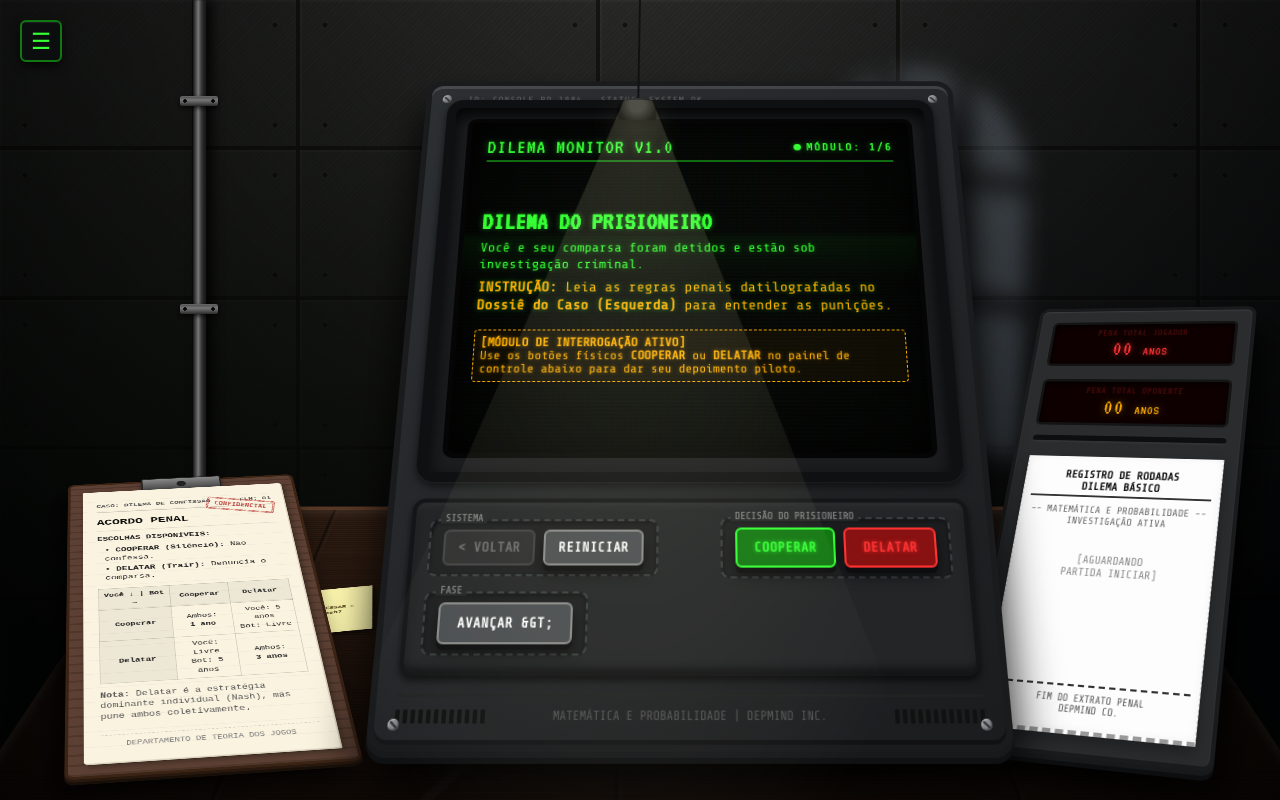
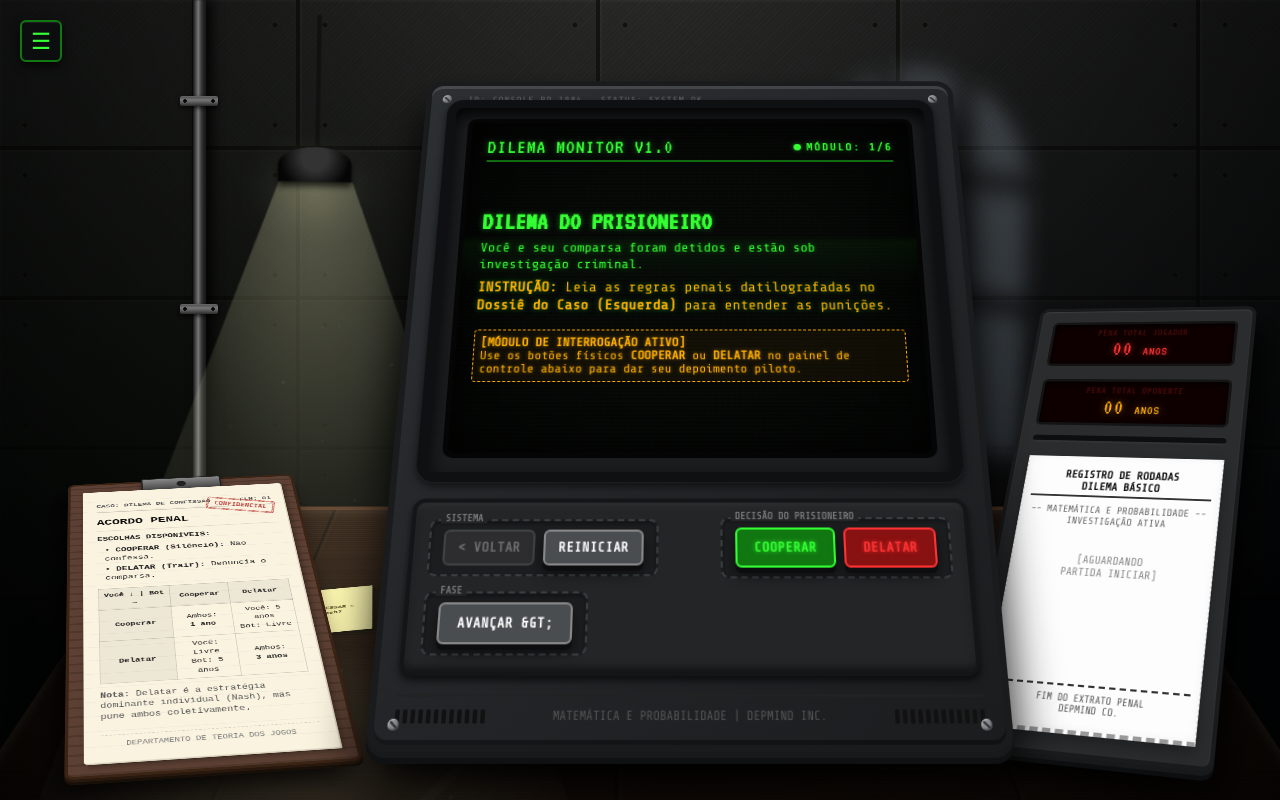
Before and after one commit to vinisebold/prisoners-dilemma, a React (Vite) app: page / in a window 1280 px wide. Shown: the top 800 px of the page. Built offline with nearby package versions, Linux system fonts and the light colour scheme.

Commit message:
feat: enhance hanging lamp with particles and improved CSS animations

```diff
--- a/src/App.jsx
+++ b/src/App.jsx
@@ -409,6 +409,49 @@ export default function App() {
       {/* Luz Suspensa Dinâmica */}
       <div className="hanging-lamp">
         <div className="hanging-lamp-light" />
+        <div className="hanging-lamp-particles">
+          <svg width="800" height="850" viewBox="0 0 800 850" className="dust-particles-svg">
+            <circle cx="375" cy="100" r="1.2" className="dust-p" style={{ '--dx': '5px', '--dy': '-3px', '--d': '-0s' }} />
+            <circle cx="440" cy="200" r="0.8" className="dust-p" style={{ '--dx': '-3px', '--dy': '4px', '--d': '-2s' }} />
+            <circle cx="355" cy="320" r="1.8" className="dust-p" style={{ '--dx': '4px', '--dy': '-2px', '--d': '-4s' }} />
+            <circle cx="490" cy="400" r="0.9" className="dust-p" style={{ '--dx': '-4px', '--dy': '3px', '--d': '-6s' }} />
+            <circle cx="320" cy="500" r="1.5" className="dust-p" style={{ '--dx': '3px', '--dy': '-4px', '--d': '-8s' }} />
+            <circle cx="540" cy="580" r="0.7" className="dust-p" style={{ '--dx': '-2px', '--dy': '2px', '--d': '-10s' }} />
+            <circle cx="310" cy="660" r="1.8" className="dust-p" style={{ '--dx': '5px', '--dy': '-1px', '--d': '-3s' }} />
+            <circle cx="580" cy="740" r="1" className="dust-p" style={{ '--dx': '-5px', '--dy': '3px', '--d': '-7s' }} />
+            <circle cx="400" cy="800" r="0.6" className="dust-p" style={{ '--dx': '2px', '--dy': '-3px', '--d': '-11s' }} />
+            <circle cx="410" cy="150" r="0.7" className="dust-p" style={{ '--dx': '-2px', '--dy': '5px', '--d': '-1s' }} />
+            <circle cx="360" cy="260" r="1.4" className="dust-p" style={{ '--dx': '3px', '--dy': '-1px', '--d': '-5s' }} />
+            <circle cx="480" cy="310" r="0.6" className="dust-p" style={{ '--dx': '-1px', '--dy': '-4px', '--d': '-9s' }} />
+            <circle cx="340" cy="420" r="2" className="dust-p" style={{ '--dx': '4px', '--dy': '2px', '--d': '-0.5s' }} />
+            <circle cx="530" cy="460" r="0.8" className="dust-p" style={{ '--dx': '-3px', '--dy': '-2px', '--d': '-4.5s' }} />
+            <circle cx="380" cy="550" r="1.1" className="dust-p" style={{ '--dx': '1px', '--dy': '4px', '--d': '-8.5s' }} />
+            <circle cx="500" cy="620" r="0.5" className="dust-p" style={{ '--dx': '-4px', '--dy': '1px', '--d': '-2.5s' }} />
+            <circle cx="350" cy="700" r="1.3" className="dust-p" style={{ '--dx': '2px', '--dy': '-3px', '--d': '-6.5s' }} />
+            <circle cx="550" cy="780" r="0.9" className="dust-p" style={{ '--dx': '-1px', '--dy': '5px', '--d': '-10.5s' }} />
+            <circle cx="420" cy="50" r="0.5" className="dust-p" style={{ '--dx': '3px', '--dy': '1px', '--d': '-3.5s' }} />
+            <circle cx="450" cy="520" r="1.6" className="dust-p" style={{ '--dx': '-5px', '--dy': '-1px', '--d': '-7.5s' }} />
+            <circle cx="330" cy="140" r="0.6" className="dust-p" style={{ '--dx': '2px', '--dy': '-2px', '--d': '-1.5s' }} />
+            <circle cx="470" cy="80" r="0.9" className="dust-p" style={{ '--dx': '-1px', '--dy': '3px', '--d': '-5.5s' }} />
+            <circle cx="390" cy="230" r="0.5" className="dust-p" style={{ '--dx': '4px', '--dy': '1px', '--d': '-9.5s' }} />
+            <circle cx="430" cy="350" r="1.3" className="dust-p" style={{ '--dx': '-3px', '--dy': '-2px', '--d': '-0.8s' }} />
+            <circle cx="300" cy="440" r="0.7" className="dust-p" style={{ '--dx': '1px', '--dy': '4px', '--d': '-4.8s' }} />
+            <circle cx="560" cy="500" r="1" className="dust-p" style={{ '--dx': '-2px', '--dy': '-3px', '--d': '-8.8s' }} />
+            <circle cx="370" cy="600" r="0.5" className="dust-p" style={{ '--dx': '3px', '--dy': '2px', '--d': '-2.8s' }} />
+            <circle cx="520" cy="650" r="1.2" className="dust-p" style={{ '--dx': '-4px', '--dy': '-1px', '--d': '-6.8s' }} />
+            <circle cx="330" cy="750" r="0.8" className="dust-p" style={{ '--dx': '2px', '--dy': '3px', '--d': '-10.8s' }} />
+            <circle cx="460" cy="680" r="0.6" className="dust-p" style={{ '--dx': '-1px', '--dy': '-4px', '--d': '-1.2s' }} />
+            <circle cx="510" cy="300" r="1.5" className="dust-p" style={{ '--dx': '5px', '--dy': '1px', '--d': '-5.2s' }} />
+            <circle cx="340" cy="40" r="0.7" className="dust-p" style={{ '--dx': '-2px', '--dy': '2px', '--d': '-9.2s' }} />
+            <circle cx="420" cy="470" r="0.4" className="dust-p" style={{ '--dx': '1px', '--dy': '-5px', '--d': '-3.2s' }} />
+            <circle cx="280" cy="580" r="0.9" className="dust-p" style={{ '--dx': '3px', '--dy': '4px', '--d': '-7.2s' }} />
+            <circle cx="570" cy="710" r="1.1" className="dust-p" style={{ '--dx': '-5px', '--dy': '-2px', '--d': '-11.2s' }} />
+            <circle cx="380" cy="180" r="0.4" className="dust-p" style={{ '--dx': '2px', '--dy': '-1px', '--d': '-0.3s' }} />
+            <circle cx="490" cy="280" r="0.8" className="dust-p" style={{ '--dx': '-4px', '--dy': '3px', '--d': '-4.3s' }} />
+            <circle cx="360" cy="380" r="1.7" className="dust-p" style={{ '--dx': '1px', '--dy': '-3px', '--d': '-8.3s' }} />
+            <circle cx="410" cy="50" r="0.5" className="dust-p" style={{ '--dx': '-3px', '--dy': '4px', '--d': '-2.3s' }} />
+          </svg>
+        </div>
       </div>
 
       {/* Elementos Atmosféricos do Fundo (Prisão) */}
--- a/src/index.css
+++ b/src/index.css
@@ -93,41 +93,106 @@ body {
 /* Lâmpada Pendurada */
 .hanging-lamp {
   position: absolute;
-  top: 0;
-  left: 50%;
-  width: 2px;
-  height: 100px;
+  top: 15px;
+  left: 25%;
+  width: 4px;
+  height: 120px;
   background: #111;
   transform-origin: top center;
   animation: lamp-swing 8s ease-in-out infinite;
-  z-index: 100;
+  scale: 1.15;
+  z-index: 3;
   pointer-events: none;
+  transition: scale 0.85s cubic-bezier(0.25, 1, 0.5, 1),
+              top 0.85s cubic-bezier(0.25, 1, 0.5, 1),
+              left 0.85s cubic-bezier(0.25, 1, 0.5, 1);
 }
 .hanging-lamp::after {
   content: '';
   position: absolute;
-  bottom: -20px;
-  left: -19px;
-  width: 38px;
-  height: 22px;
+  bottom: -25px;
+  left: -32px;
+  width: 64px;
+  height: 30px;
   background: radial-gradient(circle at 50% 30%, #333 30%, #050505 80%);
   border-radius: 50% 50% 0 0;
   box-shadow:
-    0 15px 30px rgba(255, 255, 200, 0.15),
+    0 20px 40px rgba(255, 255, 200, 0.2),
     0 4px 6px rgba(0,0,0,0.9);
+  z-index: 4;
 }
 .hanging-lamp-light {
   position: absolute;
-  top: 100px;
-  left: 50%;
+  top: 145px;
+  left: 25%;
   transform: translateX(-50%);
-  width: 700px;
-  height: 800px;
-  background: radial-gradient(ellipse at 50% 0%, rgba(255, 255, 200, 0.14) 0%, rgba(255, 255, 200, 0) 75%);
-  clip-path: polygon(48% 0%, 52% 0%, 100% 100%, 0% 100%);
+  width: 800px;
+  height: 1000px;
+  background: radial-gradient(ellipse at 50% 0%, rgba(255, 255, 200, 0.3) 0%, rgba(255, 255, 200, 0.1) 20%, rgba(255, 255, 200, 0.03) 45%, transparent 60%);
+  clip-path: polygon(46% 0%, 54% 0%, 100% 100%, 0% 100%);
   pointer-events: none;
   animation: light-flicker 5s infinite;
-  z-index: 99;
+  mix-blend-mode: screen;
+  z-index: 3;
+}
+
+.hanging-lamp-light::before {
+  content: '';
+  position: absolute;
+  top: 40%;
+  left: 0;
+  width: 100%;
+  height: 35%;
+  background: radial-gradient(ellipse at 50% 0%, rgba(255, 255, 200, 0.15) 0%, rgba(255, 255, 200, 0.06) 30%, transparent 55%);
+  filter: blur(6px);
+  mask-image: linear-gradient(to bottom, transparent 0%, black 20%, black 80%, transparent 100%);
+  -webkit-mask-image: linear-gradient(to bottom, transparent 0%, black 20%, black 80%, transparent 100%);
+  pointer-events: none;
+}
+
+.hanging-lamp-light::after {
+  content: '';
+  position: absolute;
+  top: 65%;
+  left: 0;
+  width: 100%;
+  height: 35%;
+  background: radial-gradient(ellipse at 50% 0%, rgba(255, 255, 200, 0.15) 0%, rgba(255, 255, 200, 0.06) 30%, transparent 55%);
+  filter: blur(20px);
+  mask-image: linear-gradient(to bottom, transparent 0%, black 30%, black 100%);
+  -webkit-mask-image: linear-gradient(to bottom, transparent 0%, black 30%, black 100%);
+  pointer-events: none;
+}
+
+.hanging-lamp-particles {
+  position: absolute;
+  top: 145px;
+  left: 25%;
+  transform: translateX(-50%);
+  width: 800px;
+  height: 1000px;
+  pointer-events: none;
+  clip-path: polygon(46% 0%, 54% 0%, 100% 100%, 0% 100%);
+  z-index: 3;
+}
+
+.dust-particles-svg {
+  width: 100%;
+  height: 100%;
+  overflow: visible;
+}
+
+.dust-p {
+  fill: rgba(255,255,255,0.35);
+  animation: dust-float 18s infinite ease-in-out;
+  animation-delay: var(--d);
+}
+
+@keyframes dust-float {
+  0%, 100% { transform: translate(0, 0); opacity: 0.2; }
+  25% { transform: translate(var(--dx), var(--dy)); opacity: 0.35; }
+  50% { transform: translate(calc(var(--dx) * -0.5), calc(var(--dy) * 0.8)); opacity: 0.1; }
+  75% { transform: translate(calc(var(--dx) * 0.7), calc(var(--dy) * -0.6)); opacity: 0.25; }
 }
 
 /* Cano de Conduíte Metálico Vertical */
@@ -1248,6 +1313,7 @@ body.theme-green {
   }
 
   .hanging-lamp-light,
+  .hanging-lamp-particles,
   .prison-window-shadow {
     transition: opacity 0.65s cubic-bezier(0.25, 1, 0.5, 1);
   }
@@ -1283,9 +1349,16 @@ body.theme-green {
     transform: perspective(1000px) rotateX(32deg) translateY(60px);
   }
 
+  /* Scale the lamp and pull it up when settings open */
+  body.settings-open .hanging-lamp {
+    scale: 1.35;
+    top: -180px;
+    left: 22%;
+  }
+
   /* Slightly dim the light / shadow overlays */
   body.settings-open .hanging-lamp-light {
-    opacity: 0.45;
+    opacity: 0.25;
   }
   body.settings-open .prison-window-shadow {
     opacity: 0.35;
```
